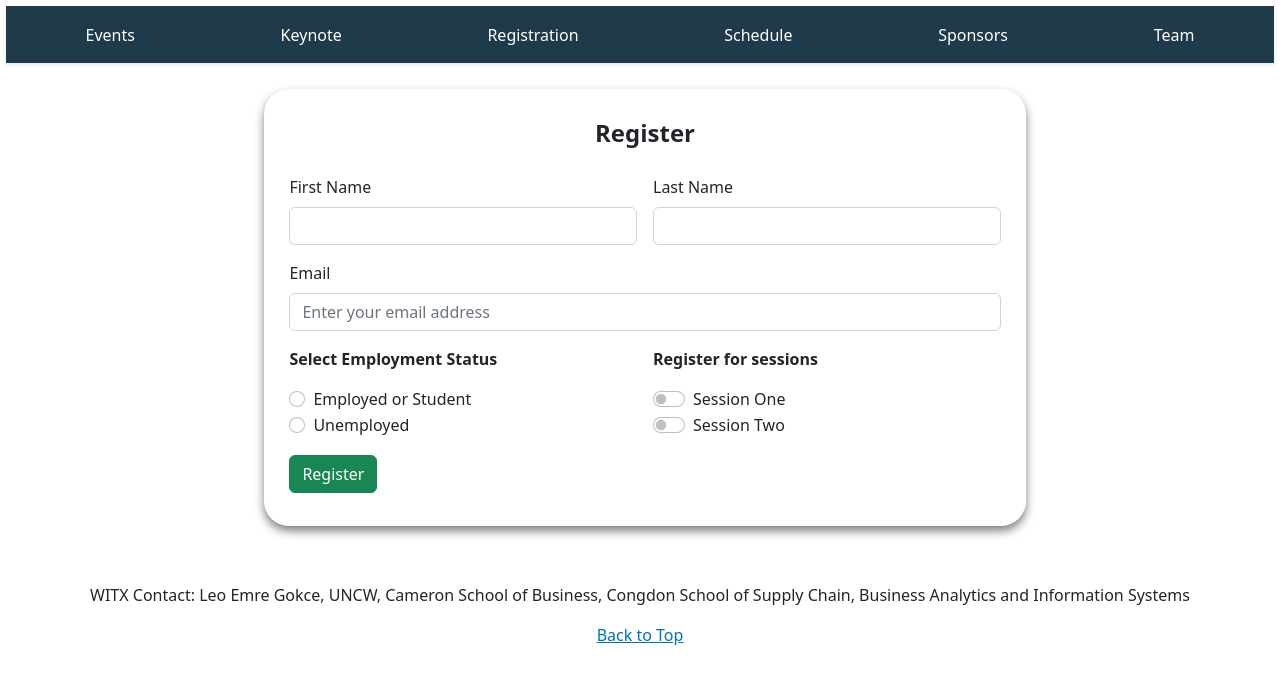
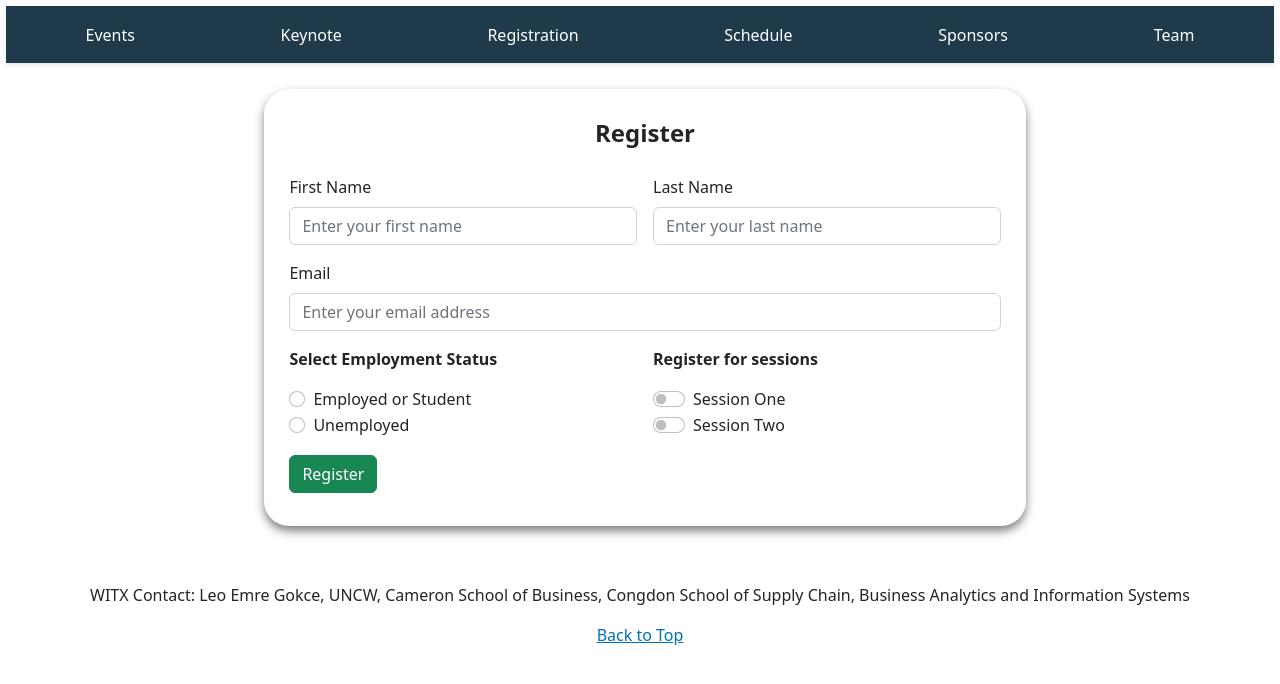
Before and after one commit to bbarclay28/328Project, an Angular app: page /registration in a window 1280 px wide. Shown: the top 684 px of the page. Built offline with nearby package versions, Linux system fonts and the light colour scheme.

Commit message:
added placeholders for first name and last name

```diff
--- a/src/app/registration/registration.component.html
+++ b/src/app/registration/registration.component.html
@@ -24,13 +24,13 @@
     <form class="row g-3">
       <div class="col-md-6">
         <label for="firstName" class="form-label">First Name</label>
-        <input type="text" class="form-control" id="firstName" name="firstName" [(ngModel)]="firstName">
+        <input type="text" class="form-control" id="firstName" name="firstName" placeholder="Enter your first name" [(ngModel)]="firstName">
       </div>
 
       <!--Last Name Input-->
       <div class="col-md-6">
         <label for="lastName" class="form-label">Last Name</label>
-        <input type="text" class="form-control" id="lastName" name="lastName" [(ngModel)]="lastName">
+        <input type="text" class="form-control" id="lastName" name="lastName" placeholder="Enter your last name" [(ngModel)]="lastName">
       </div>
 
       <!--Email Input-->
```
